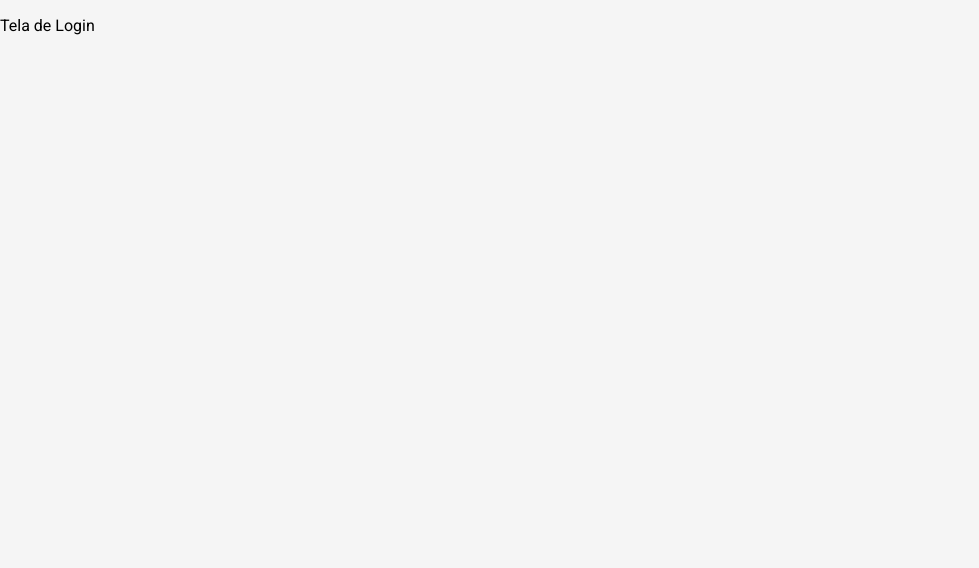
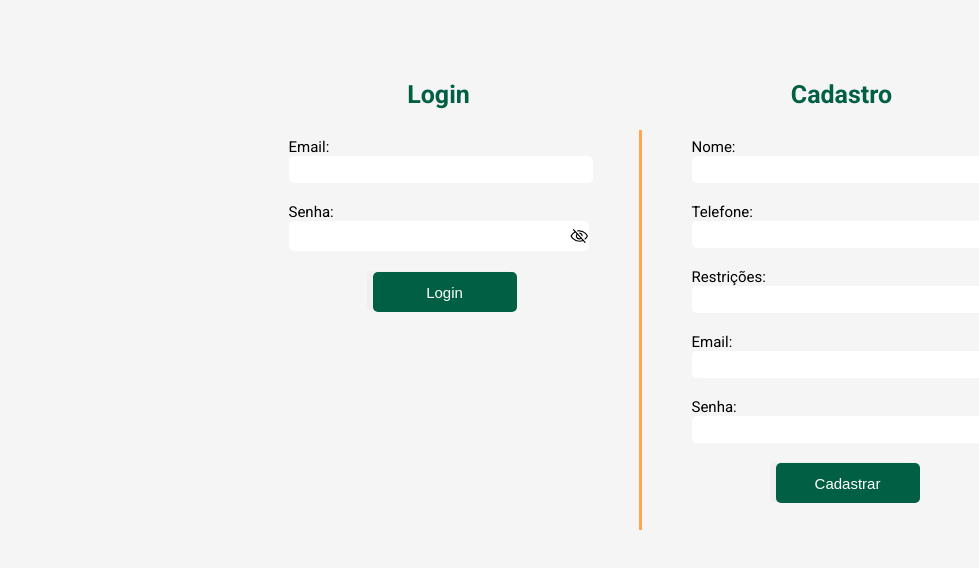
Before and after one commit to Athena-Atlantico-Bootcamp/Supermercado-SQ, a React (Vite) app in the folder frontend/: page /login in a window 1280 px wide. Shown: the top 568 px of the page, without its empty margins (0-979 px from the left). Built offline with nearby package versions, Linux system fonts and the light colour scheme.

Commit message:
estilizando a tela de login

```diff
--- a/frontend/src/pages/App.jsx
+++ b/frontend/src/pages/App.jsx
@@ -1,4 +1,5 @@
 import { useNavigate } from 'react-router-dom'
+import Login from './Login'
 
 function App() {
 
@@ -12,7 +13,7 @@ function App() {
       <p>Tela Inicial</p>
 
       <button onClick={paginaBuscar}>Ir para página buscar</button><br/><br/>
-
+      <Login></Login>
     </div>
   )
 }
--- a/frontend/src/pages/Login.jsx
+++ /dev/null
@@ -1,11 +0,0 @@
-function Login() {
-
-
-  return (
-    <div>
-      <p>Tela de Login</p>
-    </div>
-  )
-}
-
-export default Login
--- /dev/null
+++ b/frontend/src/pages/Login/index.jsx
@@ -0,0 +1,52 @@
+import { Form, AlignArea, Container, PasswordArea, Input, Label, ContainerLogin, Title, Line, ContainerSignUp, IconEye } from "./styles";
+import ButtonsType from '../../components/Buttons/index'
+
+function Login() {
+    return (
+        <Container>
+            <ContainerLogin>
+                <AlignArea>
+                <Title>Login</Title><br/><br/><br/>
+                </AlignArea>
+                <Form>
+                    <Label>Email: </Label><br/>
+                    <Input type='text'/><br/><br/>
+                    <Label>Senha: </Label><br/>
+                    <PasswordArea>
+                    <Input type='text'/><br/><br/>
+                    <IconEye size={20} />
+                    </PasswordArea>
+                    <AlignArea>
+                    <ButtonsType tipo='Login'/>
+                    </AlignArea>
+                </Form>
+            </ContainerLogin>
+
+            <Line/>
+
+            <ContainerSignUp>
+                <AlignArea>
+                <Title>Cadastro</Title><br/><br/><br/>
+                </AlignArea>
+                <Form>
+                    <Label>Nome: </Label><br/>
+                    <Input type='text'/><br/><br/>
+                    <Label>Telefone: </Label><br/>
+                    <Input type='text'/><br/><br/>
+                    <Label>Restrições: </Label><br/>
+                    <Input type='text'/><br/><br/>
+                    <Label>Email: </Label><br/>
+                    <Input type='text'/><br/><br/>
+                    <Label>Senha: </Label><br/>
+                    <Input type='text'/><br/><br/>
+                    <AlignArea>
+                    <ButtonsType tipo='Cadastrar'/>
+                    </AlignArea>
+                </Form>
+            </ContainerSignUp>
+
+        </Container>
+    );
+}
+
+export default Login;
--- /dev/null
+++ b/frontend/src/pages/Login/styles.js
@@ -0,0 +1,73 @@
+import styled from 'styled-components';
+import {EyeSlash} from 'phosphor-react';
+
+export const IconEye = styled(EyeSlash)`
+    text-align: center;
+`
+
+
+export const Container = styled.div`
+    margin-top: 30px;
+    display: flex;
+    align-items: center;
+    justify-content: center;
+`
+
+export const Title = styled.label`
+    font-size: 25px;
+    color: #015F43;
+    font-weight: bold;
+    text-align: center;
+`
+
+export const Form = styled.form`
+
+`
+
+export const ContainerLogin = styled.div`
+    flex-direction: column;
+    height: 500px;
+    padding: 50px;
+    min-width: 300px;
+`
+export const ContainerSignUp = styled.div`
+    padding: 50px;
+    height: 500px;
+    min-width: 300px;
+
+`
+export const AlignArea = styled.div`
+    display: flex;
+    justify-content: center;
+    width: 100%;
+
+`
+
+export const Label = styled.label`
+    font-size: 15px;
+    color: #000
+    000;
+`
+export const PasswordArea = styled.div`
+    background-color: #fff;
+    max-height: 30px;
+    align-items: center;
+    display: flex;
+    flex-direction: row;
+    border-radius: 5px;
+    margin-bottom: 20px;
+
+`
+
+export const Input = styled.input`
+    width: 100%;
+    height: 25px;
+    border: none;
+    border-radius: 5px;
+
+`
+
+export const Line = styled.div`
+    border-left: 3px solid #FBA94C;
+    height: 400px;
+`
```
